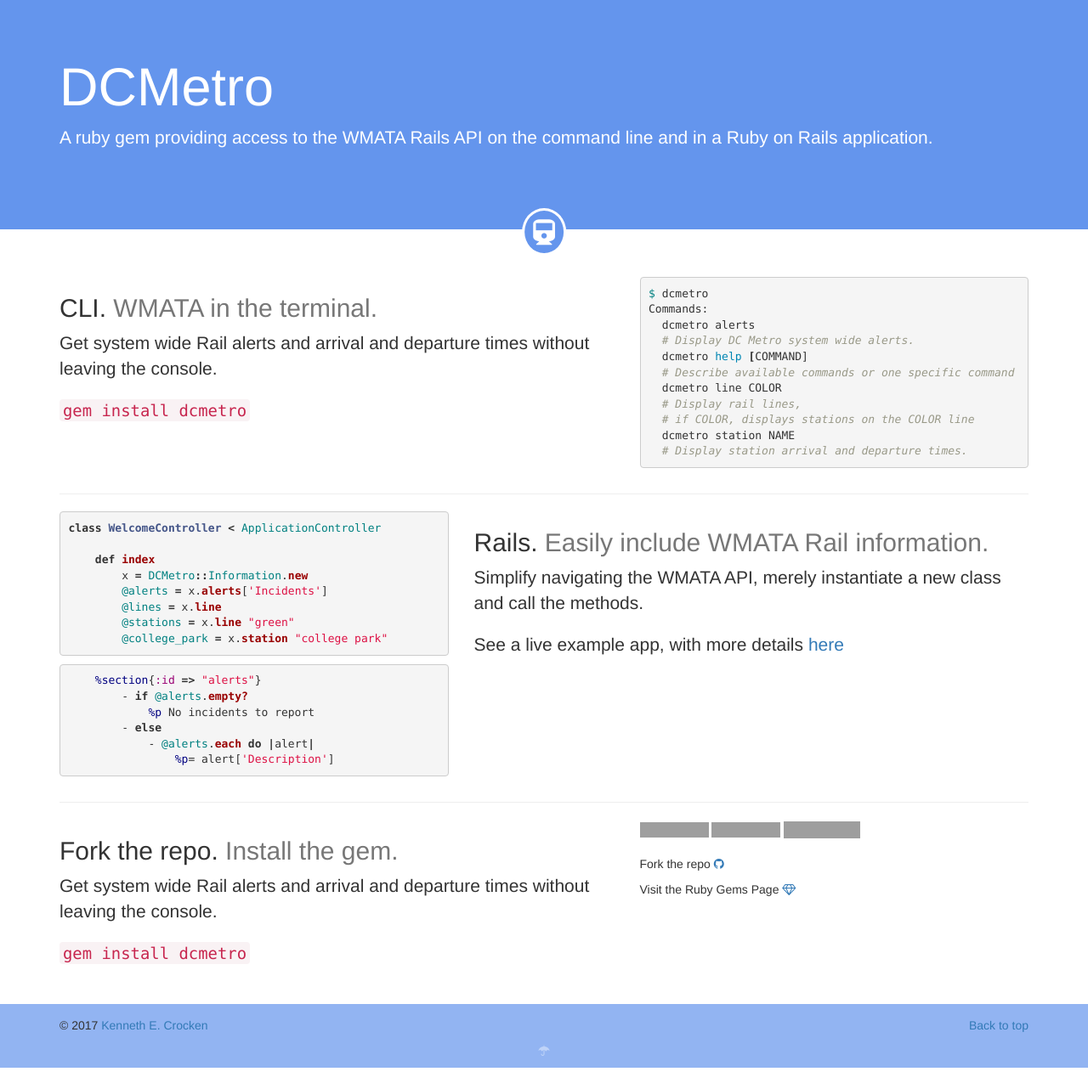
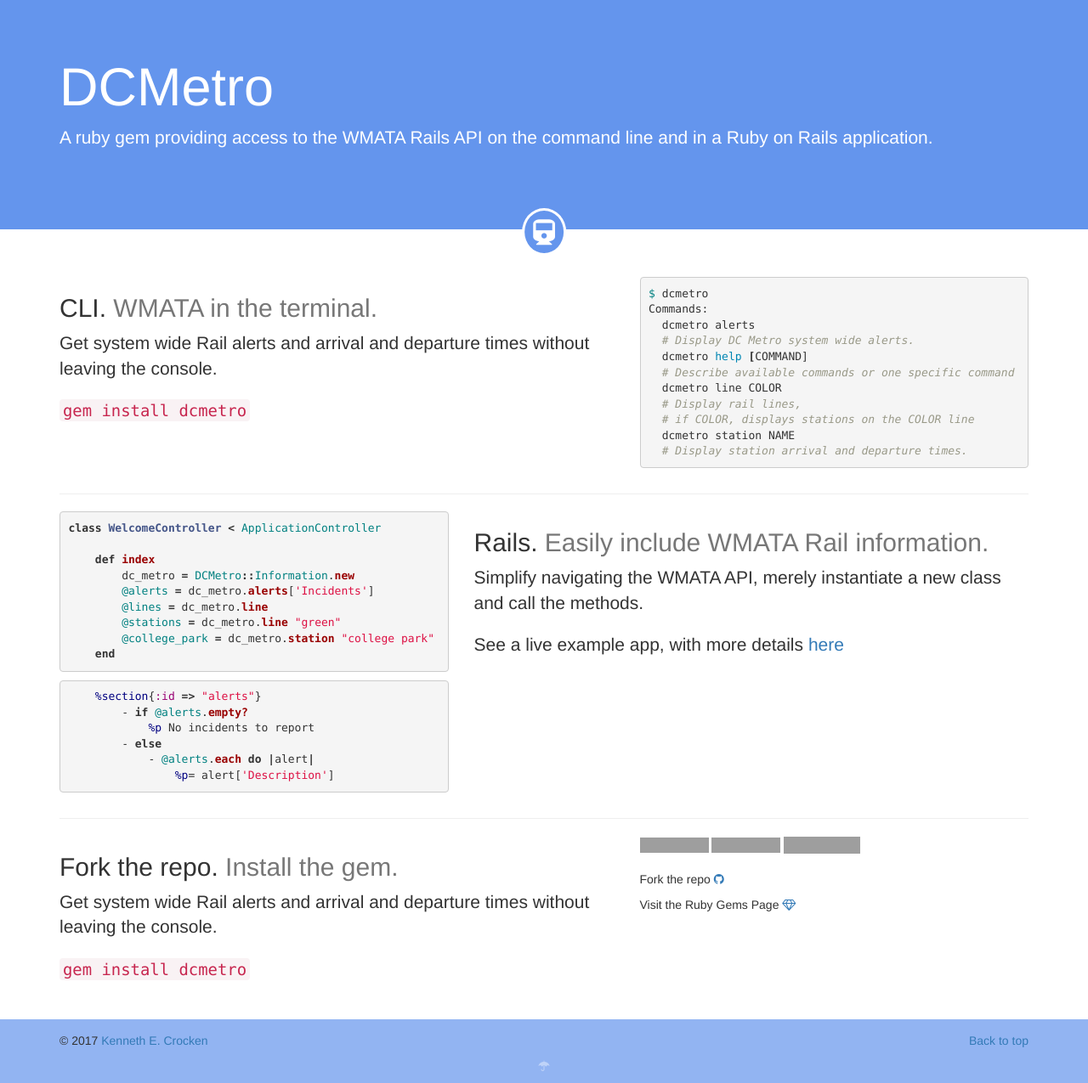
Before and after one commit to kencrocken/dcmetro, a Jekyll site: the page built from index.html, in a window 1280 px wide. Shown: the whole page at 85% size. Built offline with Jekyll 4.4.1, drawn with Linux system fonts in a browser that asks for light colours; nearby versions of some CDN libraries; grey boxes are pictures that could not be loaded.

Commit message:
edits to rails code sample

```diff
--- a/_config.yml
+++ b/_config.yml
@@ -3,7 +3,7 @@ title: DCMetro
 email: kcrocken@gmail.com
 description: > # this means to ignore newlines until "baseurl:"
     A ruby gem providing access to the WMATA Rails API on the command line and in a Ruby on Rails application.
-baseurl: "/dcmetro/" # the subpath of your site, e.g. /blog/
+baseurl: "/dcmetro" # the subpath of your site, e.g. /blog/
 url: "http://kencrocken.github.io" # the base hostname & protocol for your site
 twitter_username: kencrocken
 github_username:  kencrocken
--- a/_includes/rails.markdown
+++ b/_includes/rails.markdown
@@ -2,11 +2,12 @@
 class WelcomeController < ApplicationController
 
     def index
-        x = DCMetro::Information.new
-        @alerts = x.alerts['Incidents']
-        @lines = x.line
-        @stations = x.line "green"
-        @college_park = x.station "college park"
+        dc_metro = DCMetro::Information.new
+        @alerts = dc_metro.alerts['Incidents']
+        @lines = dc_metro.line
+        @stations = dc_metro.line "green"
+        @college_park = dc_metro.station "college park"
+    end
 {% endhighlight %}
 
 {% highlight haml %}
```
